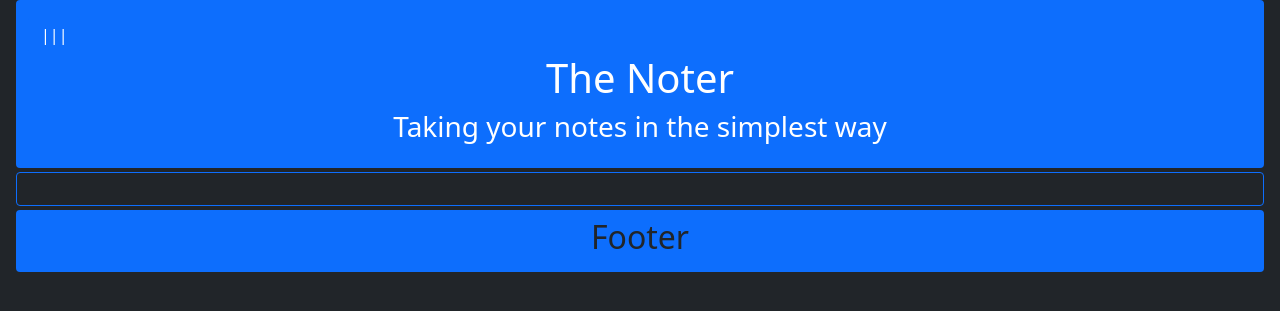
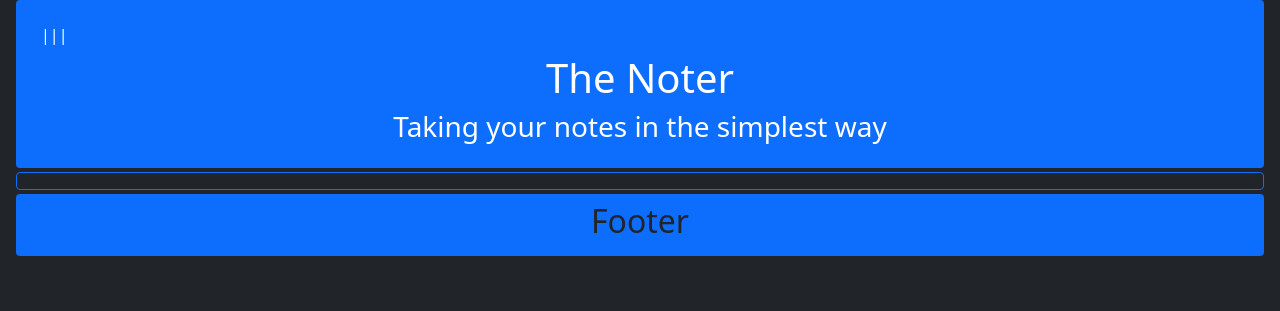
Before and after one commit to Miyamura-J/flasksite, a Flask app: page / in a window 1280 px wide. Shown: the top 311 px of the page. Run offline with Flask 2, Linux system fonts and the light colour scheme.

Commit message:
Made the section style part of the base template

```diff
--- a/files/templates/base.html
+++ b/files/templates/base.html
@@ -31,12 +31,11 @@
         </div>
       </header>
 
-      {% block content %}
       <section class=" m-1 p-2 border border-primary rounded">
-        <div class="row bg-dark m-2 rounded">
-        </div>
+        {% block content %}
+
+        {% endblock %}
       </section>
-      {% endblock %}
       <!-- Footer -->
 
       <footer class="bg-primary mx-1 py-2 rounded text-dark">
```
